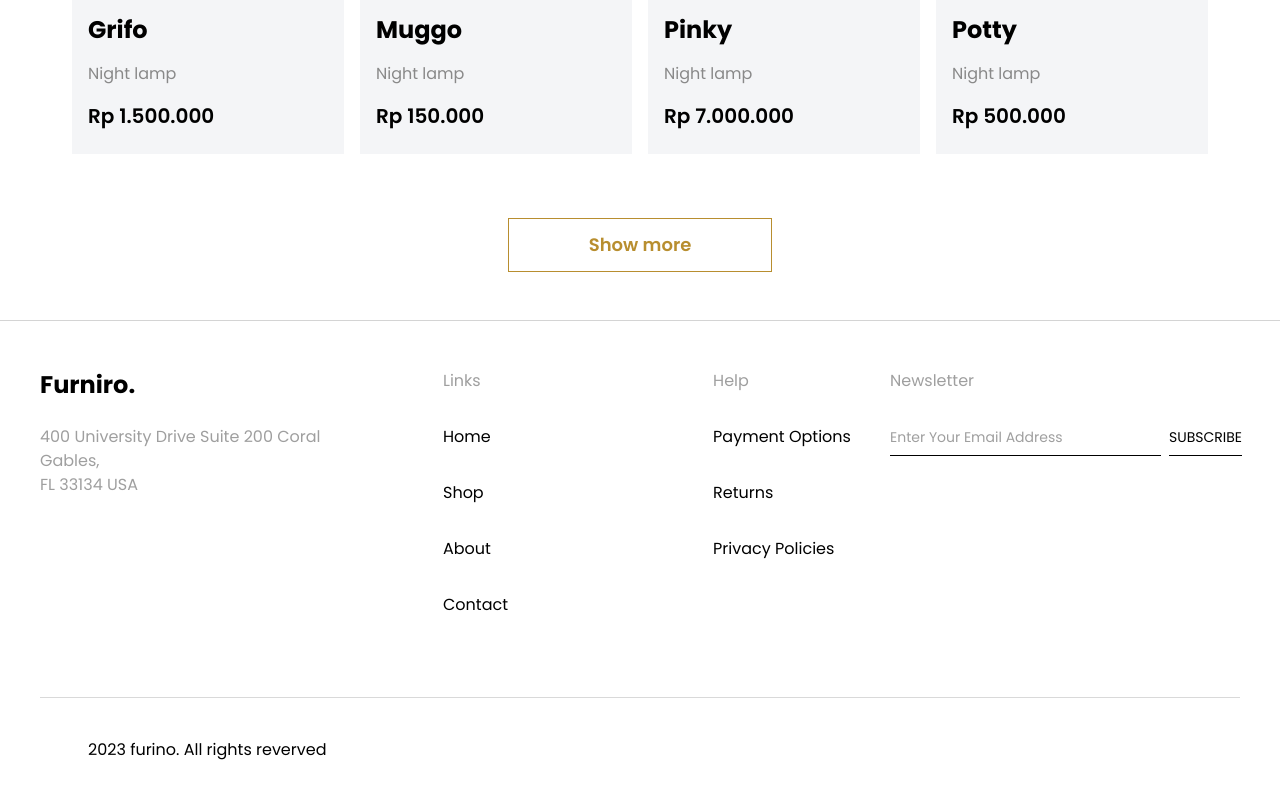
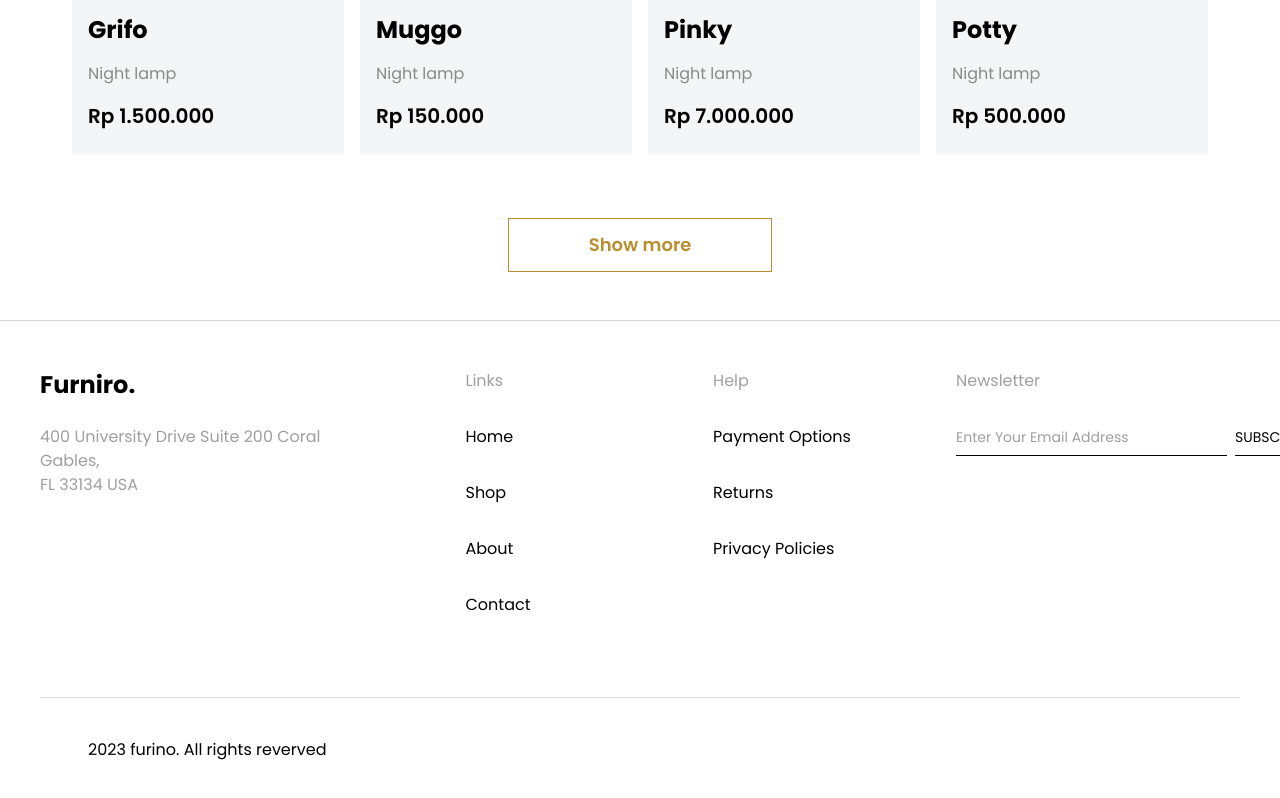
Before and after one commit to MoazElsayedMohamed/Furniro-updated, a React (Vite) app: page / in a window 1280 px wide. Shown: the part 2474-3272 px from the top of the page. Built offline with nearby package versions, Linux system fonts and the light colour scheme.

Commit message:
update footer and login

```diff
--- a/src/components/footer/Footer.tsx
+++ b/src/components/footer/Footer.tsx
@@ -21,7 +21,7 @@ const Footer = () => {
     <footer className="border-t border-gray-700">
       <div className="mt-12 max-lg:px-4 container md:mx-auto ">
         <div className="border-b border-gray-100">
-          <div className="grid grid-cols-[repeat(auto-fit,_minmax(220px,_auto))] gap-x-16 pb-12 max-w-full lg:justify-items-center gap-y-12">
+          <div className="grid grid-cols-[repeat(auto-fit,_minmax(220px,_auto))] gap-x-16 pb-12 max-w-full  gap-y-12">
             <div className="flex flex-col">
               <Link to="/" className="text-2xl font-bold mb-6">
                 Furniro.
@@ -31,15 +31,13 @@ const Footer = () => {
                 <span className="block">FL 33134 USA</span>
               </p>
             </div>
-            <div className="w-1/2">
-              <div className="flex flex-col ">
-                <h4 className="text-gray-200 mb-8 max-lg:mb-6">Links</h4>
-                {links?.data.map((link) => {
-                  return <FooterLinks name={link.name} route={link.route} />;
-                })}
-              </div>
+            <div className="flex flex-col justify-self-center ">
+              <h4 className="text-gray-200 mb-8 max-lg:mb-6">Links</h4>
+              {links?.data.map((link) => {
+                return <FooterLinks name={link.name} route={link.route} />;
+              })}
             </div>
-            <div className="flex flex-col">
+            <div className="flex flex-col justify-self-center">
               <h4 className="text-gray-200 mb-8 max-lg:mb-6">Help</h4>
               {Help?.data.map((one) => {
                 return <FooterLinks name={one.name} route={one.route} />;
--- a/src/pages/Login.tsx
+++ b/src/pages/Login.tsx
@@ -78,7 +78,7 @@ const Login = () => {
   return (
     <section className="bg-custom-image bg-cover h-full bg-center bg-no-repeat py-24 max-xs:py-12  ">
       <div className="flex justify-center items-center w-full h-full">
-        <div className="bg-white rounded-xl shadow-md lg:py-20 px-10 md:w-2/5 max-md:w-4/5 max-xs:py-10 2xl:w-1/3 md:py-10 md:px-6 xs:py-14  max-xs:px-5 ">
+        <div className="bg-white rounded-xl shadow-md lg:py-20 lg:px-10 md:w-2/5 max-md:w-4/5 max-xs:py-10 2xl:w-1/3 md:py-10 md:px-6 xs:py-14 max-md:px-5 ">
           <form
             className="mb-32 max-xs:mb-16"
             onSubmit={handleSubmit(onSubmit)}
```
